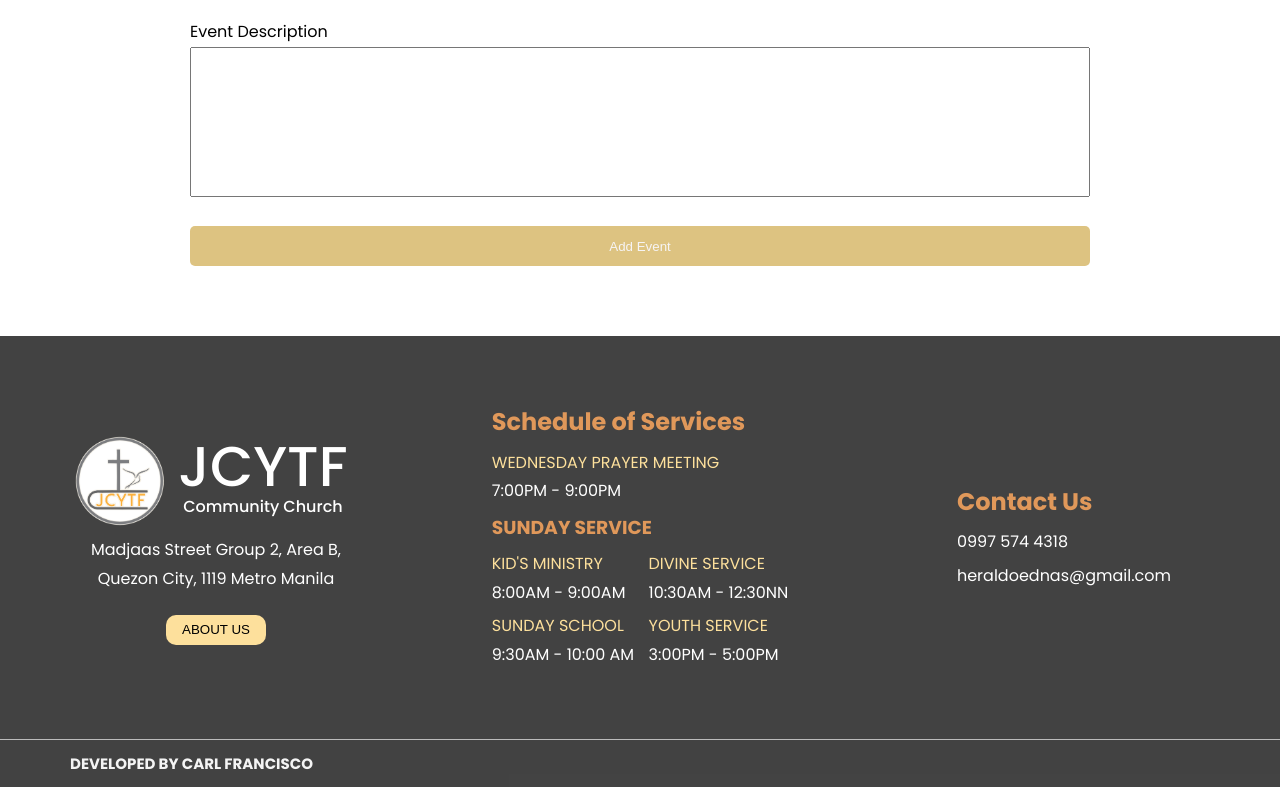
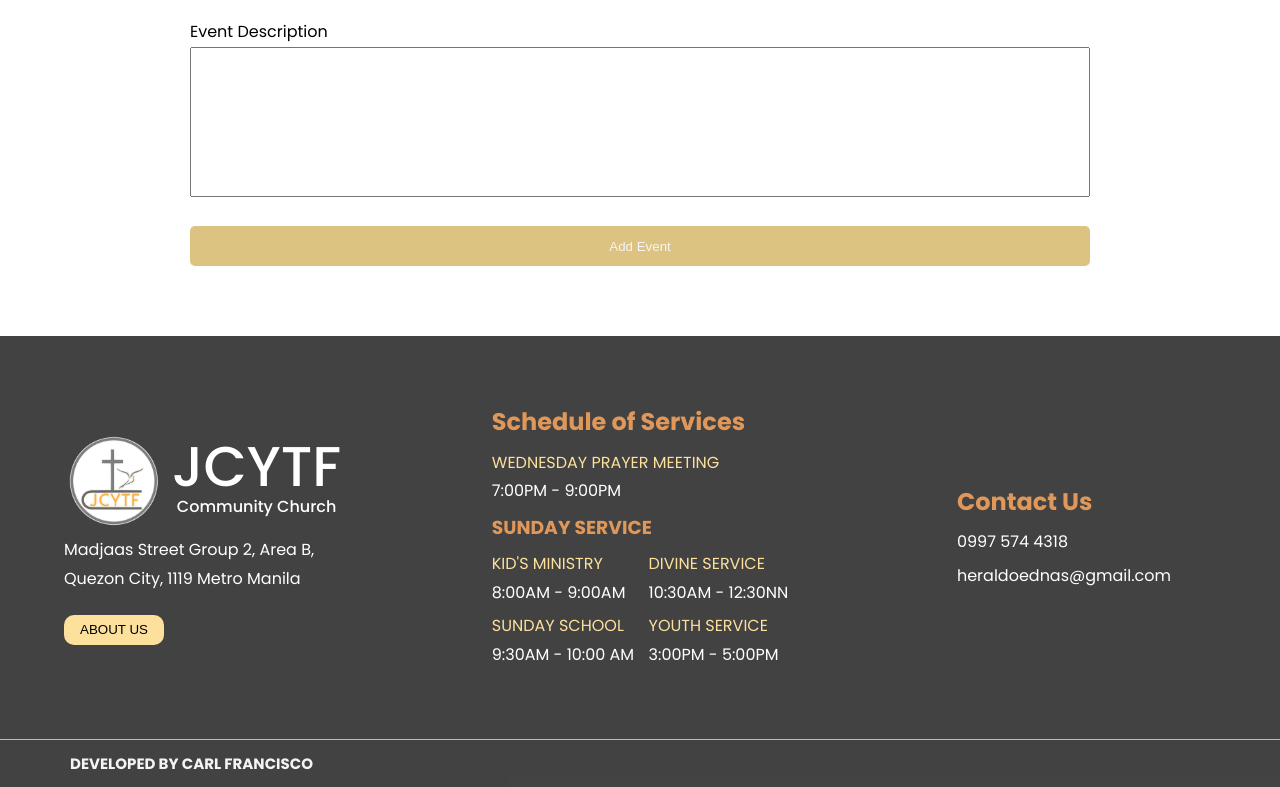
Before and after one commit to CodeChd/jcytf-community-church, a Next.js app: page /add in a window 1280 px wide. Shown: the part 497-1284 px from the top of the page. Built offline with nearby package versions, Linux system fonts and the light colour scheme; no server answers; a web font is replaced by a local one.

Commit message:
Footer error Fix

```diff
--- a/components/Footer.jsx
+++ b/components/Footer.jsx
@@ -16,7 +16,7 @@ const Footer = () => {
                         <p className="primary-logo text-white fs-700"> JCYTF<span className="d-block secondary-logo">Community Church</span></p>
                     </div>
 
-                    <div>
+                    <div className="address-container">
 
 
                         <p className="text-white address"> Madjaas Street Group 2, Area B, Quezon City, 1119 Metro Manila</p>
@@ -77,8 +77,6 @@ const Footer = () => {
 
             </div>
             <div className="origin  text-left">
-
-
                 <h3 className="container fs-400">DEVELOPED BY CARL FRANCISCO</h3>
             </div>
 
--- a/styles/globals.css
+++ b/styles/globals.css
@@ -264,8 +264,9 @@ h1 {
 }
 
 
-.address {
-  max-width: 29ch;
+.col-1 .address-container {
+  max-width: 33ch;
+  text-align: left;
 }
 
 
```
